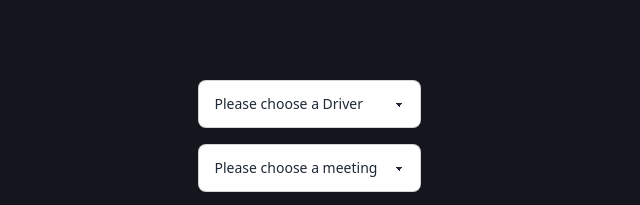
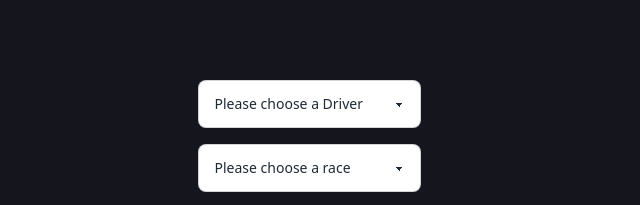
Before and after one commit to rimonberhe/Formula-1-Driver-Recordings, a plain HTML site: page index.html in a window 1280 px wide. Shown: the top 205 px of the page, 331-971 px from the left. Drawn offline with nearby package versions, Linux system fonts and the light colour scheme.

Commit message:
dropdown placeholder

```diff
--- a/index.html
+++ b/index.html
@@ -30,7 +30,7 @@
                     <!-- <label class="meetinglabel" for="meetings">Select a Race:</label> -->
                     <div>
                         <select class="select select-bordered w-full max-w-xs relative mb-4" id="meetings">
-                            <option disabled selected>Please choose a meeting</option>
+                            <option disabled selected>Please choose a race</option>
                         </select>
                     </div>
                     <div class="flex justify-center">
```
